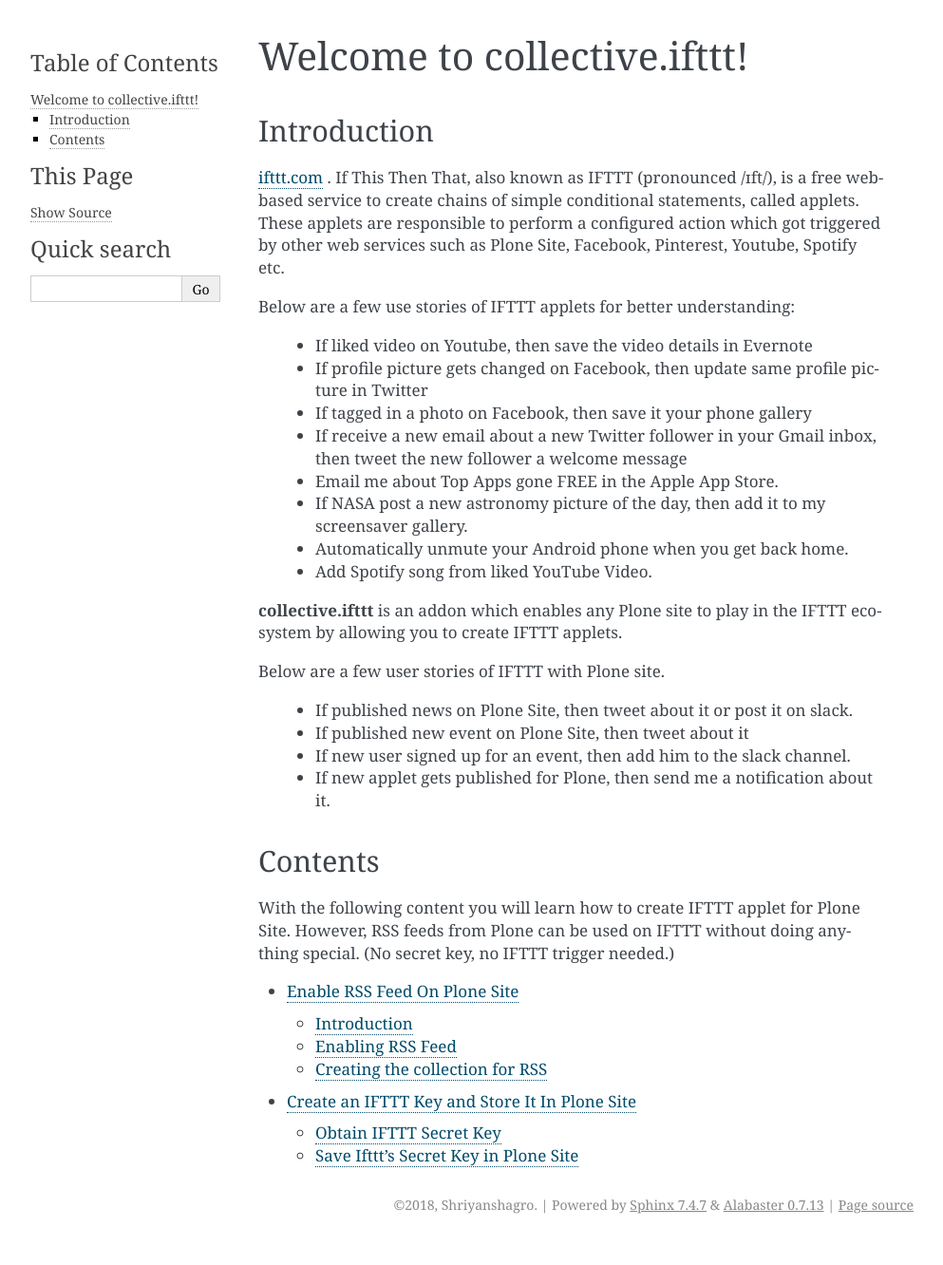
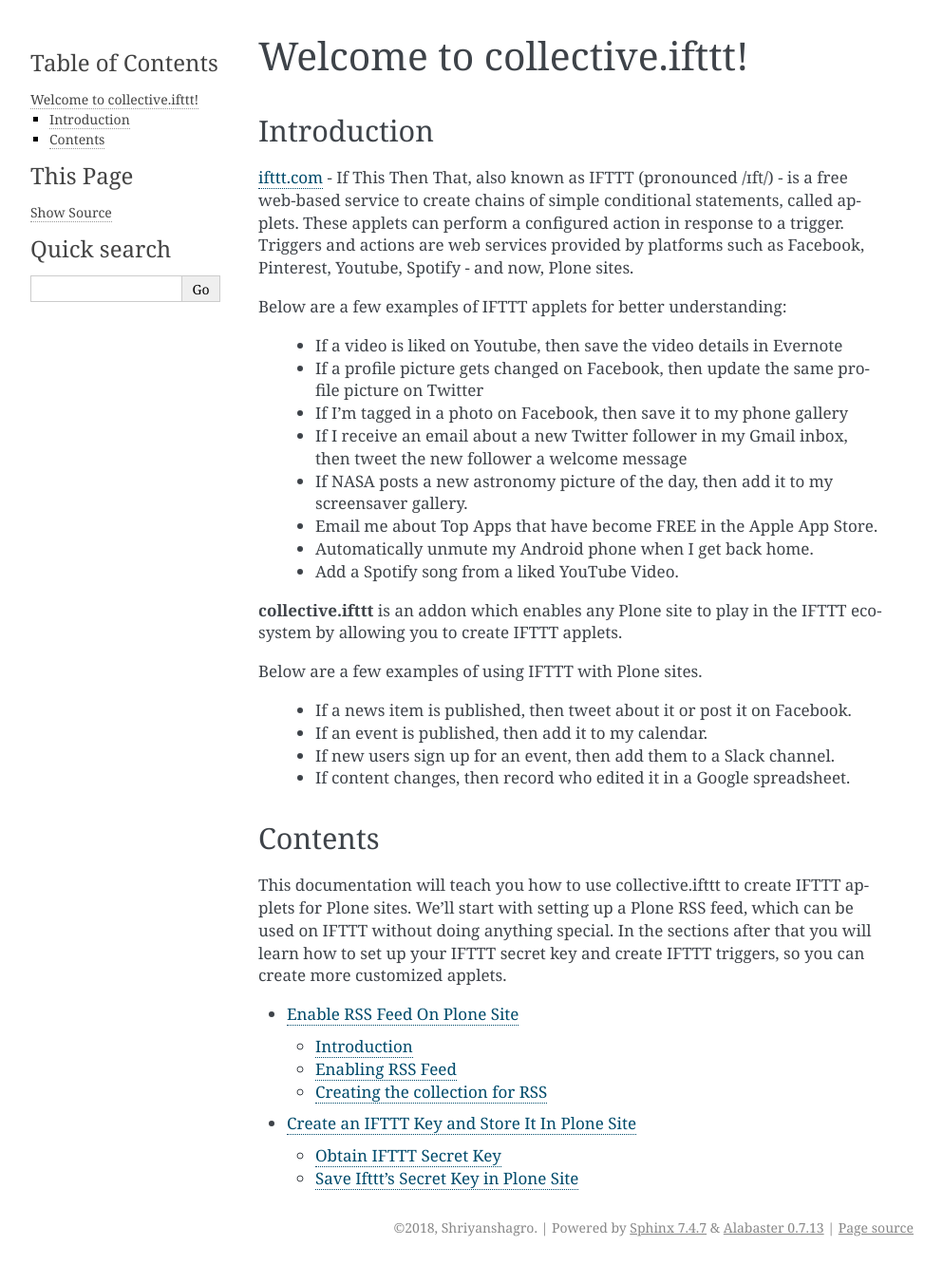
Before and after one commit to collective/collective.ifttt, a Sphinx documentation site: the page built from docs/index.rst, in a window 1280 px wide. Shown: the whole page at 95% size, without its empty margins (148-1141 px from the left). Built offline with Sphinx 7.4.7, drawn with Linux system fonts in a browser that asks for light colours; before the commit the page ends 1308 px from its top, so only the background shows below that.

Commit message:
Wordsmithing

```diff
--- a/docs/index.rst
+++ b/docs/index.rst
@@ -4,40 +4,42 @@
 Introduction
 ---------------------
 
-`ifttt.com <https://ifttt.com/discover>`_ . If This Then That, also known as IFTTT (pronounced /ɪft/),
+`ifttt.com <https://ifttt.com/discover>`_ - If This Then That, also known as IFTTT (pronounced /ɪft/) -
 is a free web-based service to create chains of simple conditional statements,
-called applets. These applets are responsible
-to perform a configured action which got triggered by other web services such as
-Plone Site, Facebook, Pinterest, Youtube, Spotify etc.
+called applets. These applets can
+perform a configured action in response to a trigger. Triggers and actions are web services provided by
+platforms such as Facebook, Pinterest, Youtube, Spotify - and now, Plone sites.
 
-Below are a few use stories of IFTTT applets for better understanding:
+Below are a few examples of IFTTT applets for better understanding:
 
- - If liked video on Youtube, then save the video details in Evernote
- - If profile picture gets changed on Facebook, then update same profile picture in Twitter
- - If tagged in a photo on Facebook, then save it your phone gallery
- - If receive a new email about a new Twitter follower in your Gmail inbox,
+ - If a video is liked on Youtube, then save the video details in Evernote
+ - If a profile picture gets changed on Facebook, then update the same profile picture on Twitter
+ - If I'm tagged in a photo on Facebook, then save it to my phone gallery
+ - If I receive an email about a new Twitter follower in my Gmail inbox,
    then tweet the new follower a welcome message
- - Email me about Top Apps gone FREE in the Apple App Store.
- - If NASA post a new astronomy picture of the day, then add it to my screensaver gallery.
- - Automatically unmute your Android phone when you get back home.
- - Add Spotify song from liked YouTube Video.
+ - If NASA posts a new astronomy picture of the day, then add it to my screensaver gallery.
+ - Email me about Top Apps that have become FREE in the Apple App Store.
+ - Automatically unmute my Android phone when I get back home.
+ - Add a Spotify song from a liked YouTube Video.
 
 **collective.ifttt** is an addon which enables any Plone site to play in the
 IFTTT ecosystem by allowing you to create IFTTT applets.
 
-Below are a few user stories of IFTTT with Plone site.
+Below are a few examples of using IFTTT with Plone sites.
 
- - If published news on Plone Site, then tweet about it or post it on slack.
- - If published new event on Plone Site, then tweet about it
- - If new user signed up for an event, then add him to the slack channel.
- - If new applet gets published for Plone, then send me a notification about it.
+ - If a news item is published, then tweet about it or post it on Facebook.
+ - If an event is published, then add it to my calendar.
+ - If new users sign up for an event, then add them to a Slack channel.
+ - If content changes, then record who edited it in a Google spreadsheet.
 
 
 Contents
 --------
 
-With the following content you will learn how to create IFTTT applet for Plone Site.
-However, RSS feeds from Plone can be used on IFTTT without doing anything special. (No secret key, no IFTTT trigger needed.)
+This documentation will teach you how to use collective.ifttt to create IFTTT applets for Plone sites.
+We'll start with setting up a Plone RSS feed, which can be used on IFTTT without doing anything special.
+In the sections after that you will learn how to set up your IFTTT secret key and create IFTTT triggers,
+so you can create more customized applets.
 
 .. toctree::
    :maxdepth: 3
```
